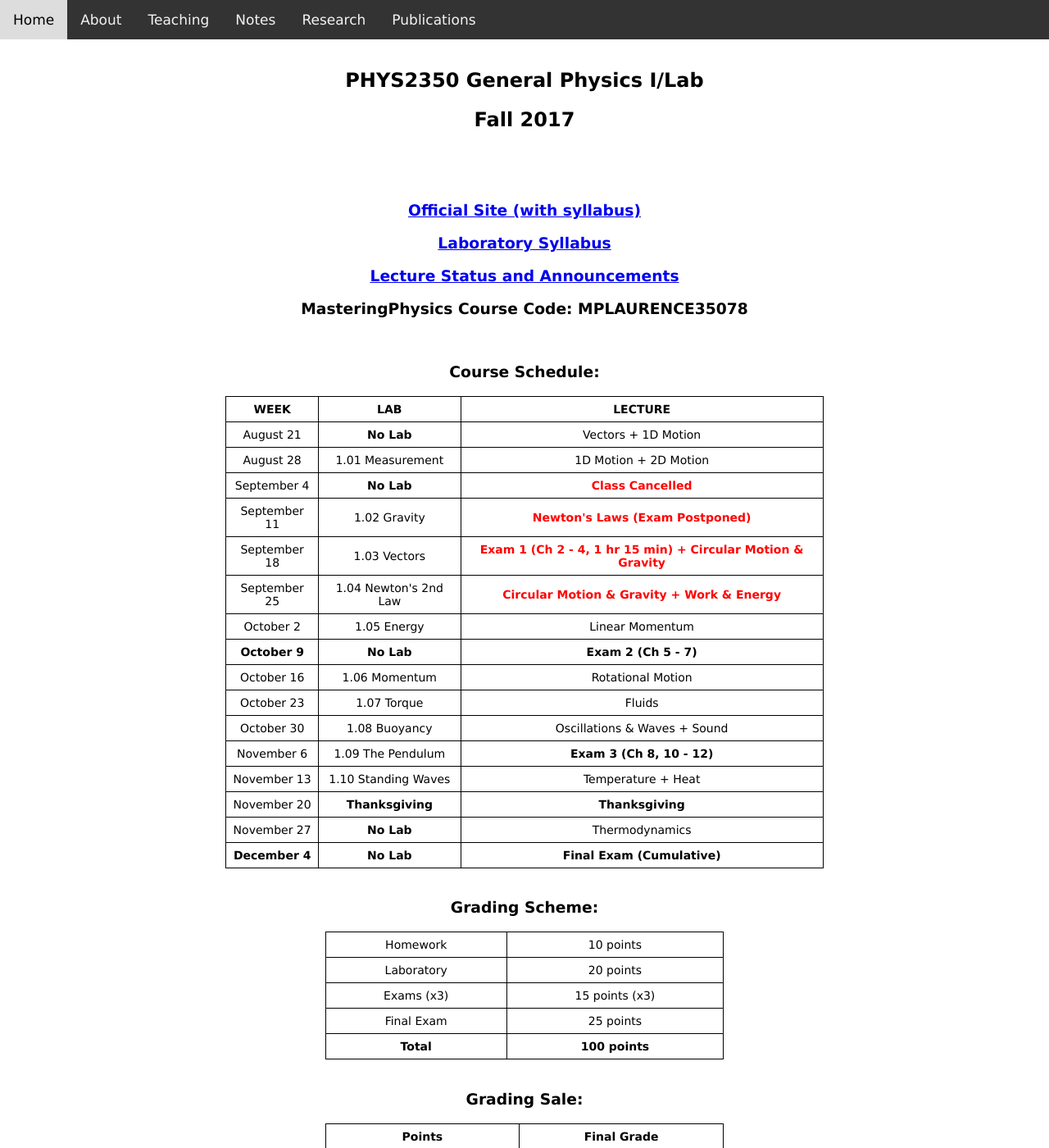
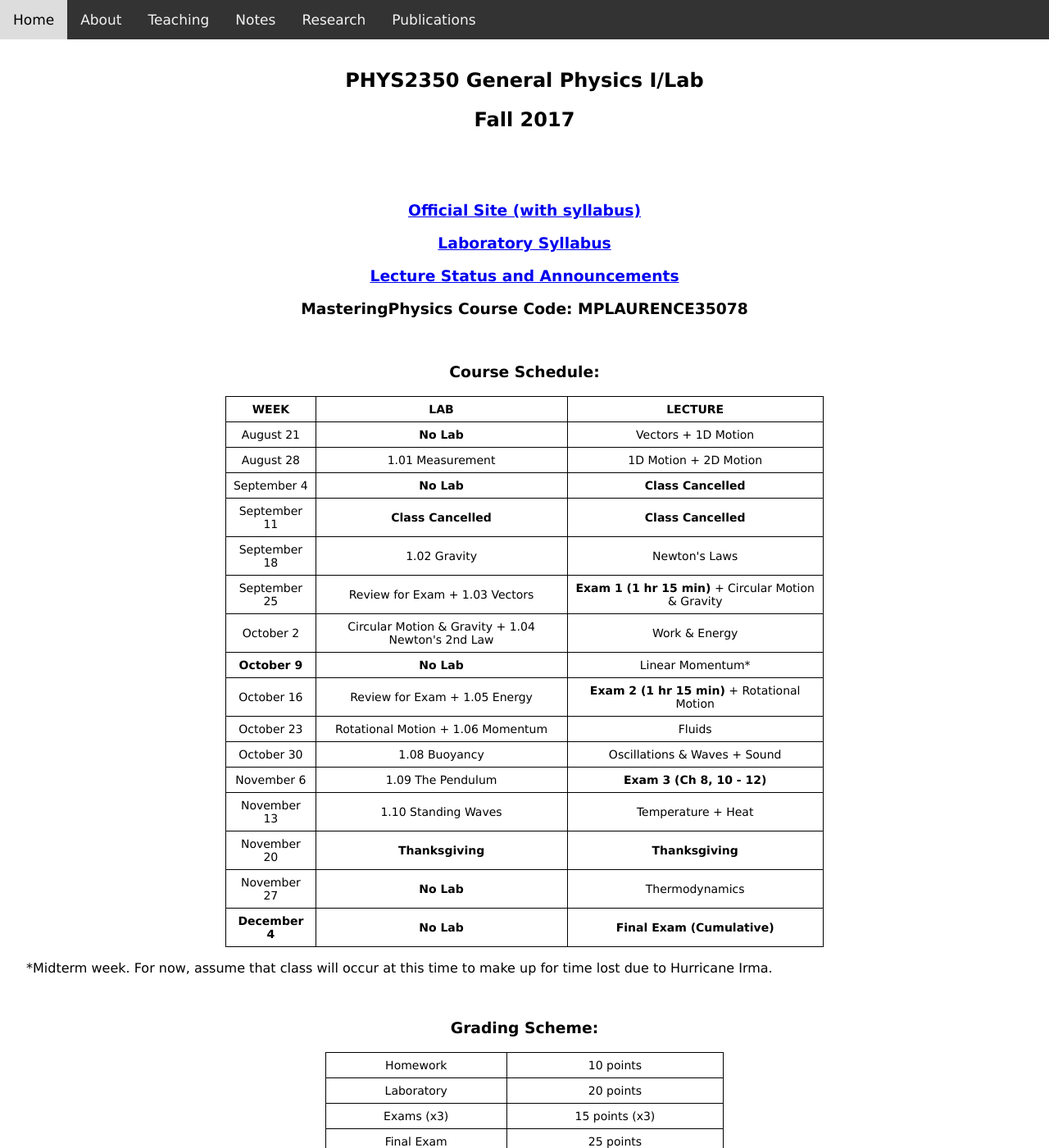
Before and after one commit to dhlaurence/dhlaurence.github.io, a Jekyll site: the page built from teaching/phys2350fall17.html, in a window 1280 px wide and 1400 px high. Shown: the whole window at 82% size. Built offline with Jekyll 4.4.1, drawn with Linux system fonts in a browser that asks for light colours.

Commit message:
Update phys2350fall17.html

```diff
--- a/teaching/phys2350fall17.html
+++ b/teaching/phys2350fall17.html
@@ -58,41 +58,41 @@ title: PHYS2350Fall2017
   <tr>
     <td>September 4</td>
     <td><b>No Lab</b></td>
-    <td><b><font color="red">Class Cancelled</font></b></td>
+    <td><b>Class Cancelled</b></td>
   </tr>
   <tr>
     <td>September 11</td>
-    <td>1.02 Gravity</td>
-    <td><b><font color="red">Newton's Laws (Exam Postponed)</font></b></td>
+    <td><b>Class Cancelled</b></td>
+    <td><b>Class Cancelled</b></td>
   </tr>
   <tr>
     <td>September 18</td>
-    <td>1.03 Vectors</td>
-    <td><b><font color="red">Exam 1 (Ch 2 - 4, 1 hr 15 min) + Circular Motion & Gravity</font></b></td>
+    <td>1.02 Gravity</td>
+    <td>Newton's Laws</td>
   </tr>
   <tr>
     <td>September 25</td>
-    <td>1.04 Newton's 2nd Law</td>
-    <td><b><font color="red">Circular Motion & Gravity + Work & Energy</font></b></td>
+    <td>Review for Exam + 1.03 Vectors</td>
+    <td><b>Exam 1 (1 hr 15 min)</b> + Circular Motion & Gravity</td>
   </tr>
   <tr>
     <td>October 2</td>
-    <td>1.05 Energy</td>
-    <td>Linear Momentum</td>
+    <td>Circular Motion & Gravity + 1.04 Newton's 2nd Law</td>
+    <td>Work & Energy</td>
   </tr>
   <tr>
     <td><b>October 9</b></td>
     <td><b>No Lab</b></td>
-    <td><b>Exam 2 (Ch 5 - 7)</b></td>
+    <td>Linear Momentum*</td>
   </tr>
   <tr>
     <td>October 16</td>
-    <td>1.06 Momentum</td>
-    <td>Rotational Motion</td>
+    <td>Review for Exam + 1.05 Energy</td>
+    <td><b>Exam 2 (1 hr 15 min)</b> + Rotational Motion</td>
   </tr>
   <tr>
     <td>October 23</td>
-    <td>1.07 Torque</td>
+    <td>Rotational Motion + 1.06 Momentum</td>
     <td>Fluids</td>
   </tr>
   <tr>
@@ -126,6 +126,10 @@ title: PHYS2350Fall2017
     <td><b>Final Exam (Cumulative)</b></td>
   </tr>
   </table></center>
+
+  <p>
+    *Midterm week. For now, assume that class will occur at this time to make up for time lost due to Hurricane Irma.
+  </p>
 
   <br>
 
```
